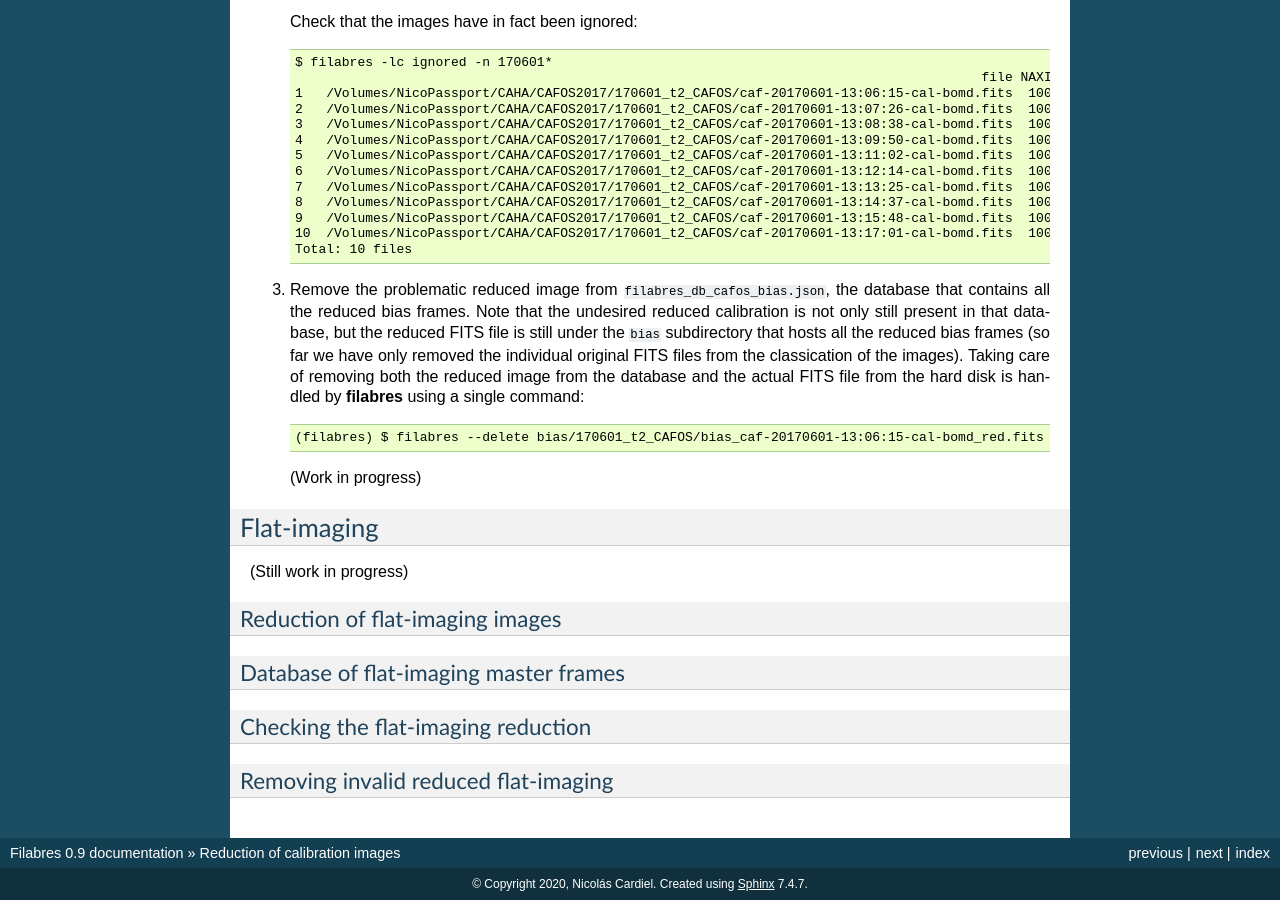
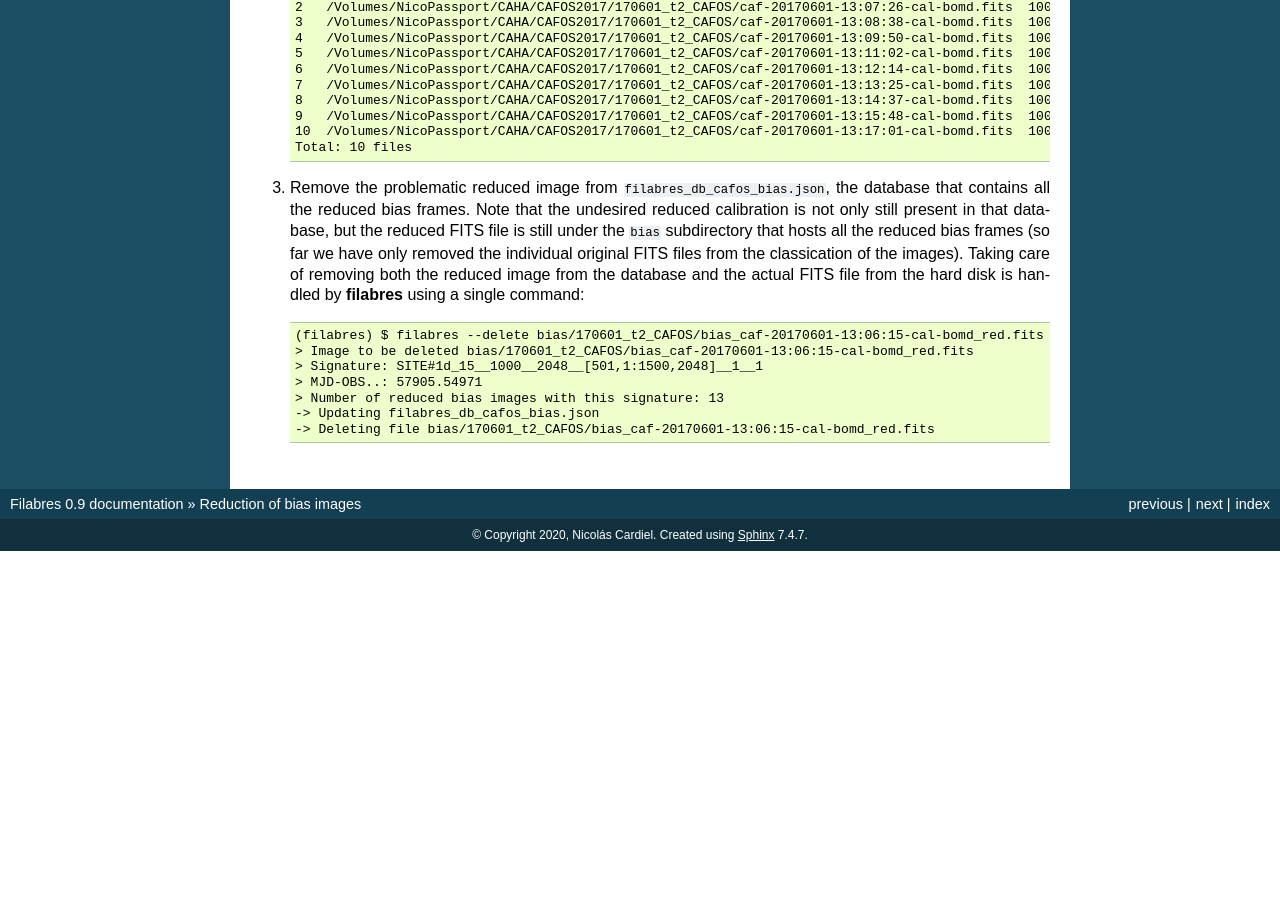
Before and after one commit to nicocardiel/filabres, a Sphinx documentation site: the page built from doc/bias.rst, in a window 1280 px wide and 900 px high, scrolled down 12259 px. Built offline with Sphinx 7.4.7, drawn with Linux system fonts in a browser that asks for light colours; formulas are drawn with MathJax 3; after the commit the page ends 12810 px from its top, so only the background shows below that; some of the changed text lies outside the part shown.

Commit message:
Redefine structure of documentation files

```diff
--- a/doc/calibration.rst
+++ b/doc/bias.rst
@@ -1,8 +1,8 @@
-.. _reduction_of_calibration_images:
+.. _bias_reduction:
 
-*******************************
-Reduction of calibration images
-*******************************
+************************
+Reduction of bias images
+************************
 
 .. note::
 
@@ -16,12 +16,6 @@
    ``configuration_cafos.yaml`` for the considered image type (``bias``,
    ``flat-imaging``,...).
 
-
-Bias
-====
-
-Reduction of bias images
-------------------------
 
 The first calibration images to be reduced are the bias frames:
 
@@ -136,7 +130,7 @@
 line).
 
 Database of bias master frames
-------------------------------
+==============================
 
 The reduction of the bias images generates a file, placed in the current
 directory, called ``filabres_db_cafos_bias.json``. This constitutes a database
@@ -309,7 +303,7 @@
 ``statsumm``, to mention the most relevant items.
 
 Checking the bias reduction
----------------------------
+===========================
 
 Fortunately, you do not need to manually examine the file
 ``filabres_db_cafos_bias.json`` to check the reduction of bias images.
@@ -510,7 +504,7 @@
    :alt: Individual wrong bias night 20170601
 
 Removing invalid reduced bias
------------------------------
+=============================
 
 .. warning::
 
@@ -615,21 +609,9 @@
    ::
 
       (filabres) $ filabres --delete bias/170601_t2_CAFOS/bias_caf-20170601-13:06:15-cal-bomd_red.fits
-
-   (Work in progress)
-
-Flat-imaging
-============
-(Still work in progress)
-
-Reduction of flat-imaging images
---------------------------------
-
-Database of flat-imaging master frames
---------------------------------------
-
-Checking the flat-imaging reduction
------------------------------------
-
-Removing invalid reduced flat-imaging
--------------------------------------
+      > Image to be deleted bias/170601_t2_CAFOS/bias_caf-20170601-13:06:15-cal-bomd_red.fits
+      > Signature: SITE#1d_15__1000__2048__[501,1:1500,2048]__1__1
+      > MJD-OBS..: 57905.54971
+      > Number of reduced bias images with this signature: 13
+      -> Updating filabres_db_cafos_bias.json
+      -> Deleting file bias/170601_t2_CAFOS/bias_caf-20170601-13:06:15-cal-bomd_red.fits
--- a/doc/index.rst
+++ b/doc/index.rst
@@ -61,7 +61,8 @@
    setup
    check
    classification
-   calibration
+   bias
+   flat-imaging
    science
 
 ----
```
Also changed, not shown: doc/flat-imaging.rst (added, +29 -0 lines).
